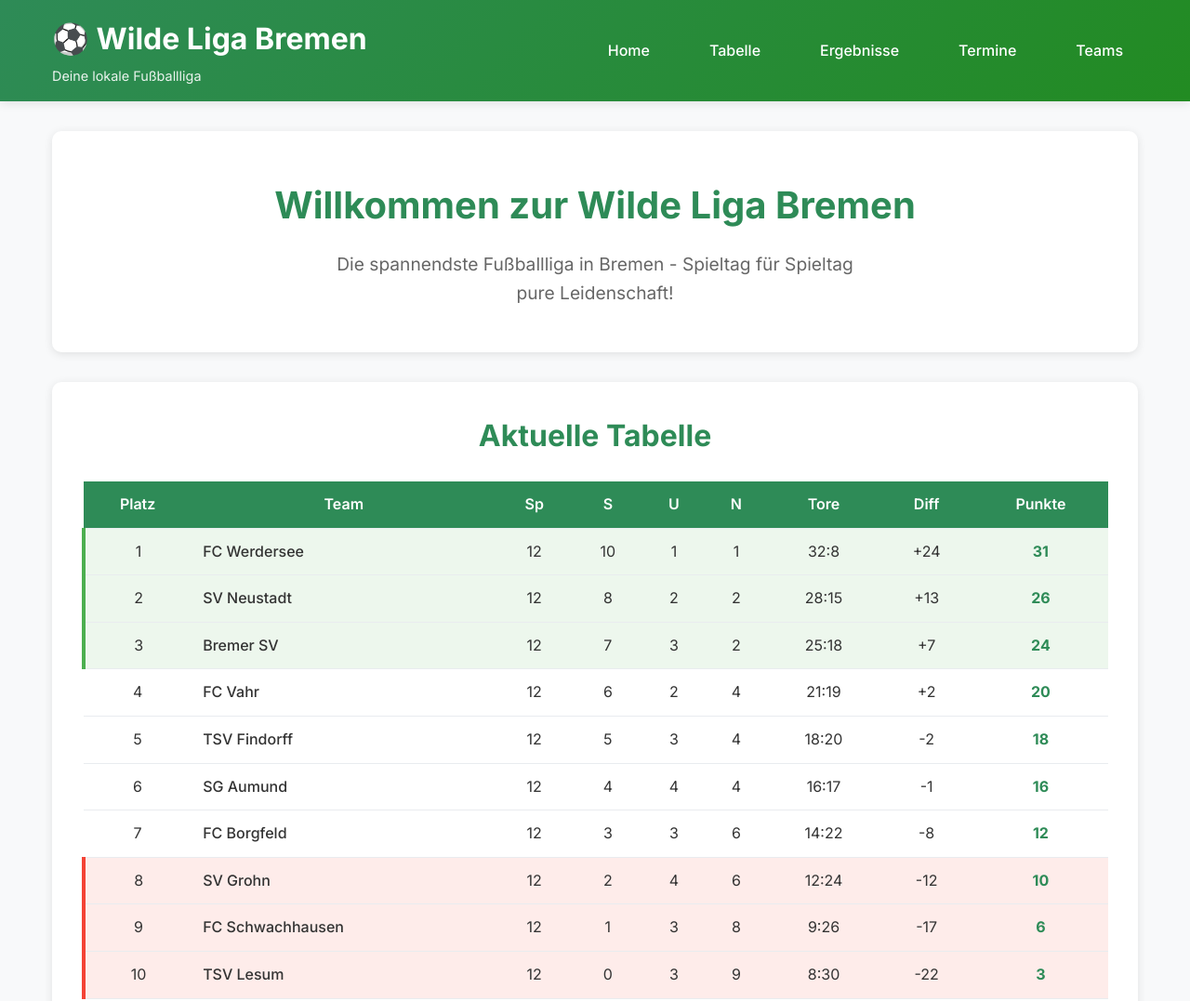
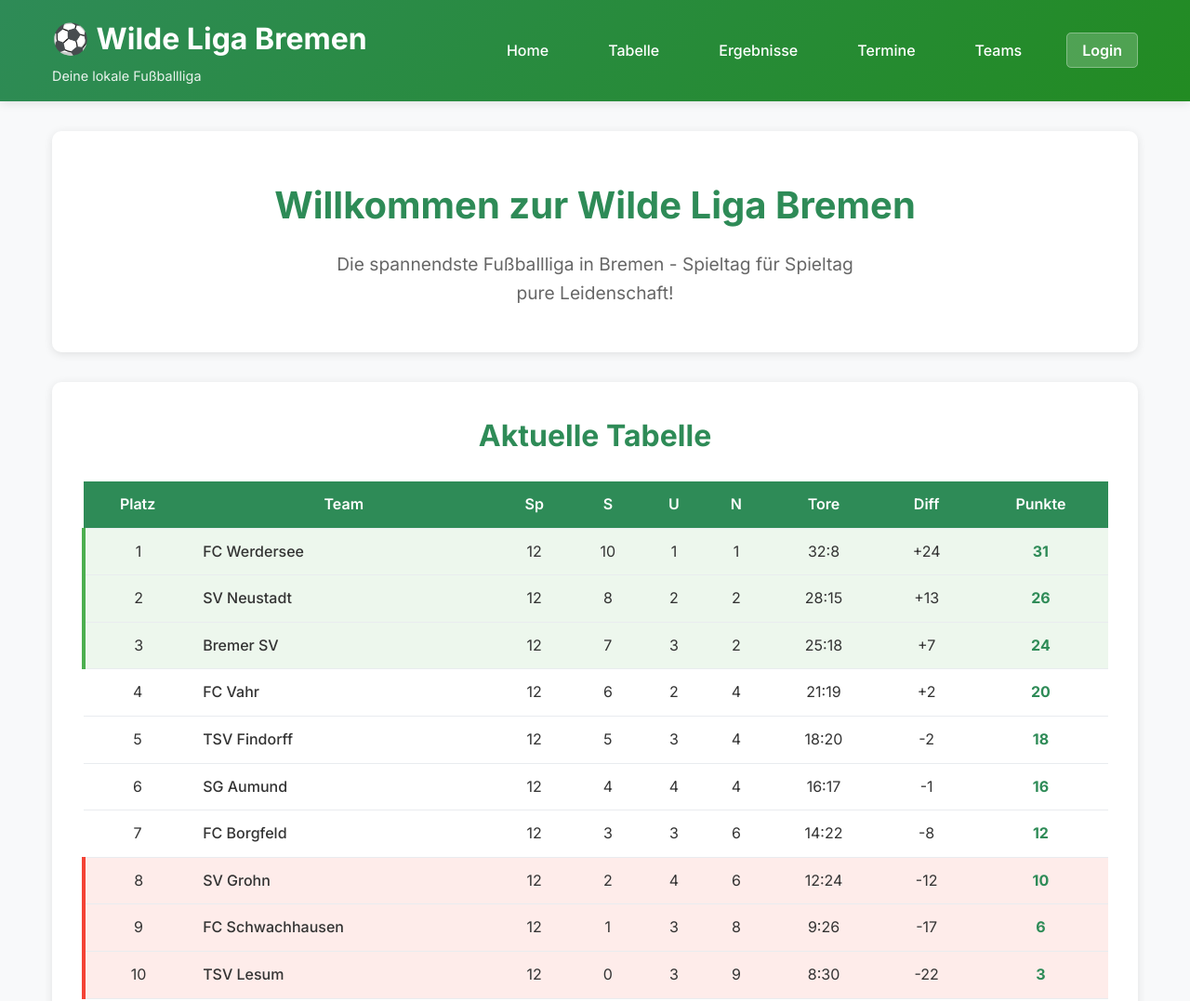
Before and after one commit to franzfranz1111/wildeliga, a website: page src/index.html in a window 1280 px wide. Shown: the top 1077 px of the page at 93% size. Drawn offline with nearby package versions, Linux system fonts and the light colour scheme.

Commit message:
add login session

```diff
--- a/src/index.html
+++ b/src/index.html
@@ -26,6 +26,7 @@
                     <li><a href="#ergebnisse">Ergebnisse</a></li>
                     <li><a href="#termine">Termine</a></li>
                     <li><a href="#teams">Teams</a></li>
+                    <li><a href="login.html" class="login-link">Login</a></li>
                 </ul>
             </nav>
         </div>
--- a/src/styles/wilde-liga.css
+++ b/src/styles/wilde-liga.css
@@ -75,6 +75,17 @@ body {
 
 .nav a:hover {
   background: rgba(255, 255, 255, 0.2);
+}
+
+.nav .login-link {
+  background: rgba(255, 255, 255, 0.2);
+  border: 1px solid rgba(255, 255, 255, 0.3);
+  font-weight: 600;
+}
+
+.nav .login-link:hover {
+  background: rgba(255, 255, 255, 0.3);
+  border-color: rgba(255, 255, 255, 0.5);
 }
 
 /* Main Content */
```
